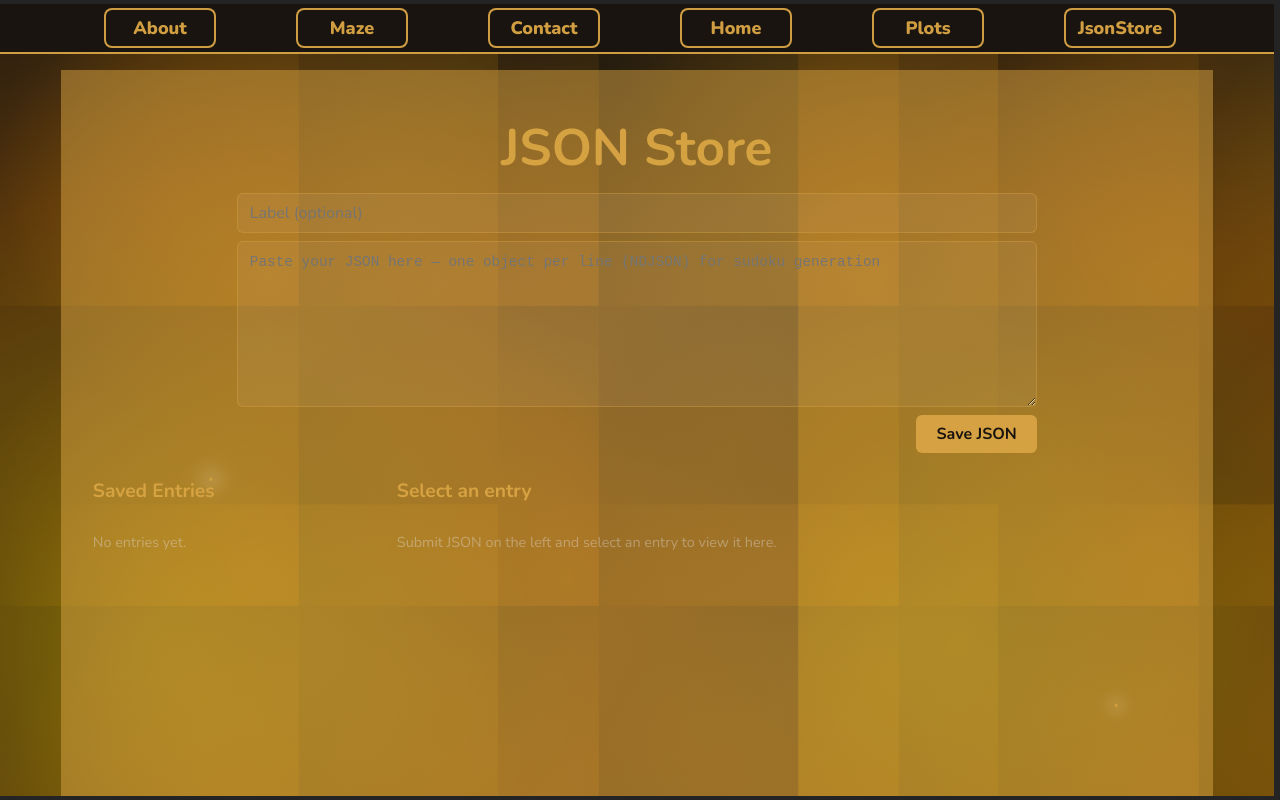
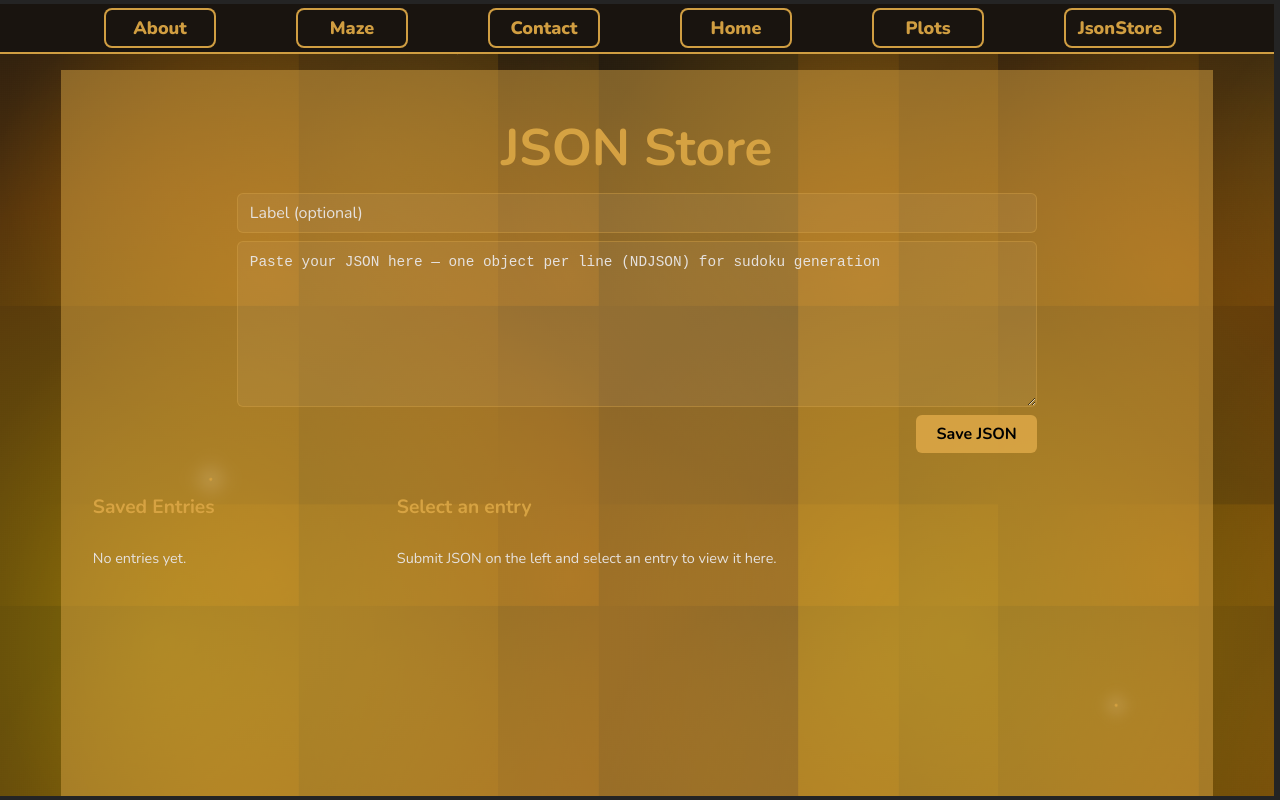
Before and after one commit to MarioArchives/Portfolio-Front-End, a React (Vite) app in the folder PortfolioFrontEnd/: page /JsonStore in a window 1280 px wide. Built offline with nearby package versions, Linux system fonts and the light colour scheme.

Commit message:
edited css to make better vieweing experience

```diff
--- a/PortfolioFrontEnd/src/ViewComponents/PageContentView/FlagSudoku/FlagSudokuStyles.css
+++ b/PortfolioFrontEnd/src/ViewComponents/PageContentView/FlagSudoku/FlagSudokuStyles.css
@@ -69,7 +69,7 @@
 
     font-family: "Press Start 2P", monospace;
     font-size: 20px;
-    color: var(--globalYellow);
+    color: var(--globalWhite);
     letter-spacing: 1px;
     line-height: 1.6;
 
@@ -87,7 +87,7 @@
 .SudokuRotatedCell {
     font-family: "Press Start 2P", monospace;
     font-size: 20px;
-    color: var(--globalYellow);
+    color: var(--globalWhite);
     letter-spacing: 1px;
     line-height: 1.6;
 
@@ -212,15 +212,15 @@
 .SolutionBox__table {
     border-collapse: collapse;
     font-family: "Press Start 2P", monospace;
-    font-size: 10px;
-    color: var(--globalYellow);
+    font-size: 20px;
+    color: var(--globalWhite);
 }
 
 .SolutionBox__col-header,
 .SolutionBox__row-header {
     padding: 8px 12px;
     background-color: rgba(216, 164, 68, 0.1);
-    border: 1px solid var(--globalYellow);
+    border: 1px solid var(--globalWhite);
     text-align: center;
     white-space: nowrap;
 }
@@ -231,7 +231,7 @@
 
 .SolutionBox__cell {
     padding: 8px 14px;
-    border: 1px solid rgba(216, 164, 68, 0.4);
+    border: 1px solid var(--globalWhite);
     text-align: center;
     white-space: nowrap;
 }
--- a/PortfolioFrontEnd/src/ViewComponents/PageContentView/JsonStore/JsonStore.css
+++ b/PortfolioFrontEnd/src/ViewComponents/PageContentView/JsonStore/JsonStore.css
@@ -75,7 +75,6 @@
 .json-store__btn {
     align-self: flex-end;
     background: var(--globalYellow);
-  color: var(--space-dark);
     border: none;
     border-radius: 6px;
     padding: 0.5rem 1.25rem;
@@ -83,6 +82,7 @@
     font-size: 1rem;
     cursor: pointer;
     transition: opacity 0.2s;
+    margin-bottom: 1rem;
 }
 
 .json-store__btn:hover {
@@ -107,7 +107,7 @@
 }
 
 .json-store__empty {
-  color: rgba(230, 226, 223, 0.4);
+    color: var(--globalWhite);
     font-size: 0.9rem;
 }
 
@@ -290,3 +290,8 @@
 .sudoku__cell:hover {
     background: rgba(216, 164, 68, 0.1);
 }
+
+.json-store__label-input::placeholder,
+.json-store__textarea::placeholder {
+    color: var(--globalWhite);
+}
```
Also changed, not shown: 1 other file (tests, documents, lock files or other folders). Lines whose indentation alone changed are shown as unchanged.
